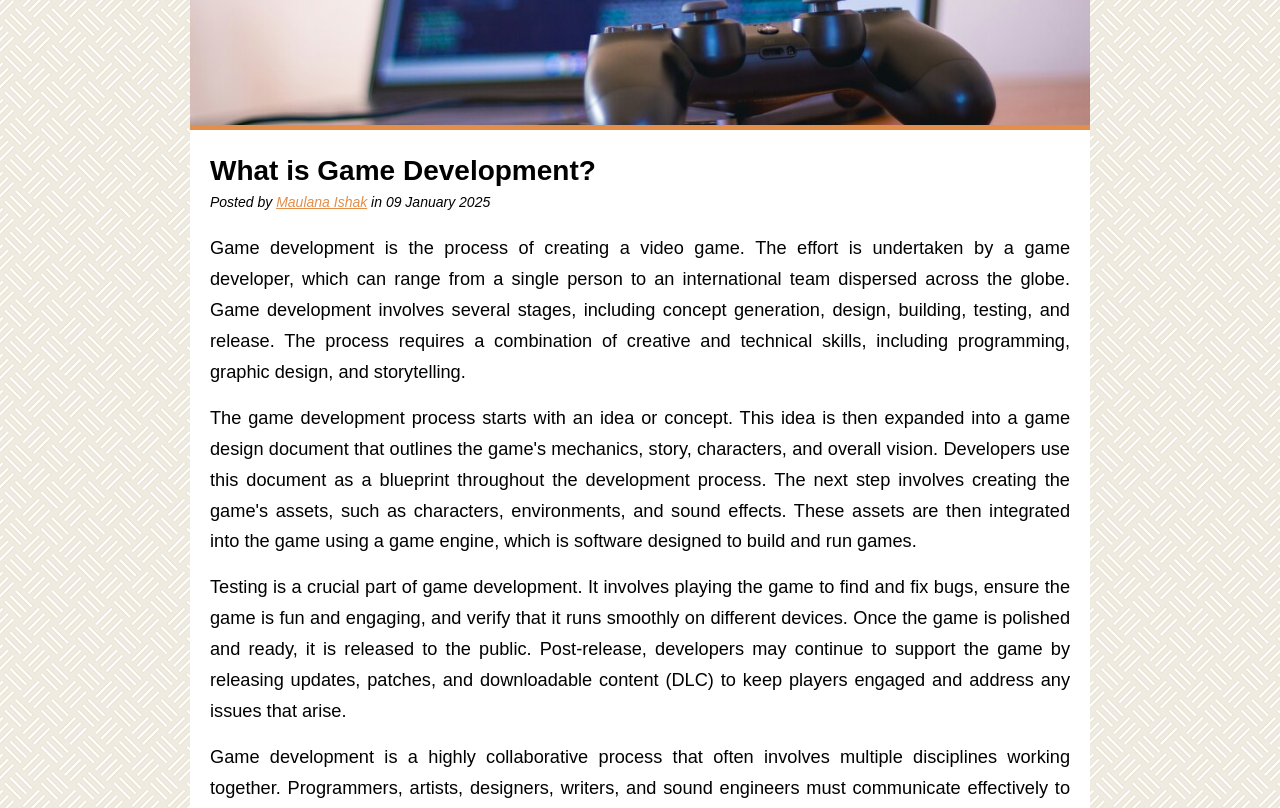
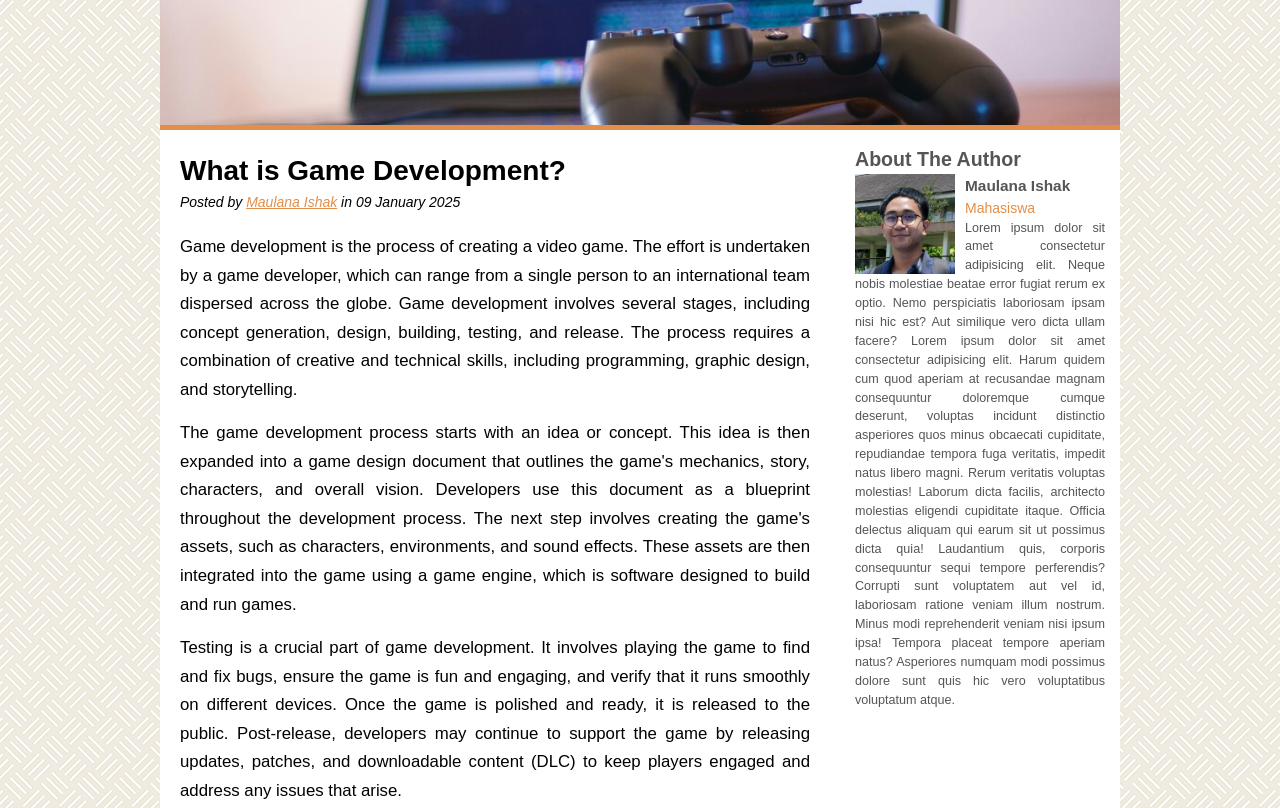
Before and after one commit to MaulIshak/latihan-css-1, a plain HTML site: page index.html in a window 1280 px wide. Shown: the part 360-1168 px from the top of the page. Drawn offline with Linux system fonts and the light colour scheme.

Commit message:
Menambahkan aside about the author beserta stylenya, serta menambahkan foto diri.

```diff
--- a/index.html
+++ b/index.html
@@ -47,10 +47,23 @@
         </div>
       </article>
     </main>
+    <aside>
+      <div class="about">
+        <h3 class="about-title">About The Author</h3>
+        <img src="img/foto-diri.jpg" alt="" class="author-img">
+        <div class="about-detail">
+          <h4>Maulana Ishak</h4>
+          <h5>Mahasiswa</h5>
+          <p>Lorem ipsum dolor sit amet consectetur adipisicing elit. Neque nobis molestiae beatae error fugiat rerum ex optio. Nemo perspiciatis laboriosam ipsam nisi hic est? Aut similique vero dicta ullam facere? Lorem ipsum dolor sit amet consectetur adipisicing elit. Harum quidem cum quod aperiam at recusandae magnam consequuntur doloremque cumque deserunt, voluptas incidunt distinctio asperiores quos minus obcaecati cupiditate, repudiandae tempora fuga veritatis, impedit natus libero magni. Rerum veritatis voluptas molestias! Laborum dicta facilis, architecto molestias eligendi cupiditate itaque. Officia delectus aliquam qui earum sit ut possimus dicta quia! Laudantium quis, corporis consequuntur sequi tempore perferendis? Corrupti sunt voluptatem aut vel id, laboriosam ratione veniam illum nostrum. Minus modi reprehenderit veniam nisi ipsum ipsa! Tempora placeat tempore aperiam natus? Asperiores numquam modi possimus dolore sunt quis hic vero voluptatibus voluptatum atque.</p>
+        </div>
+      </div>
+    </aside>
+    <div class="clear"></div>
     <footer>
       <p class="copy">
         &copy; 2025 Mavl Web. All rights reserved.
       </p>
+
     </footer>
   </div>
 </body>
--- a/styles/style.css
+++ b/styles/style.css
@@ -56,7 +56,7 @@ body{
 }
 
 .container{
-  width: 900px;
+  width: 960px;
   margin: 0 auto;
   background-color: #fff;
 }
@@ -100,12 +100,30 @@ nav li a:hover{
 }
 
 main{
+  box-sizing: border-box;
+  width: 670px;
   padding: 20px;
+  float: left;
 }
 
-main article h2{
+h2{
   font-size: 2em;
   font-weight: bold;;
+}
+h3{
+  font-size: 1.4em;
+  font-weight: bold;
+}
+
+h4{
+  font-size: 1.1em;
+  font-weight: 600;
+
+}
+h5{
+  font-size: 1em;
+  font-weight: 500;
+  color: #E38E49;
 }
 
 main article .author{
@@ -122,7 +140,7 @@ main article .article-heading{
 }
 
 main article .article-content p{
-  font-size: 1.3em;
+  font-size: 1.2em;
   margin-bottom: 15px;
   text-align: justify;
   line-height: 1.7;
@@ -135,8 +153,34 @@ footer{
   text-align: center;
   padding: 15px;
 }
+aside{
+  width: 250px;
+  padding: 15px;
+  float: right;
 
-@media screen and (max-width: 900px){
+}
+
+.about{
+  color: #555;
+}
+
+.author-img{
+  width: 100px;
+  float: left;
+  margin-right: 10px;
+}
+
+.about-detail p{
+  text-align: justify;
+  font-size: 0.9em;
+  line-height: 1.5;
+}
+
+.clear{
+  clear: both;
+}
+
+@media screen and (max-width: 960px){
 
   .container{
     width: 100%;
```
Also changed, not shown: img/foto-diri.jpg (added).
